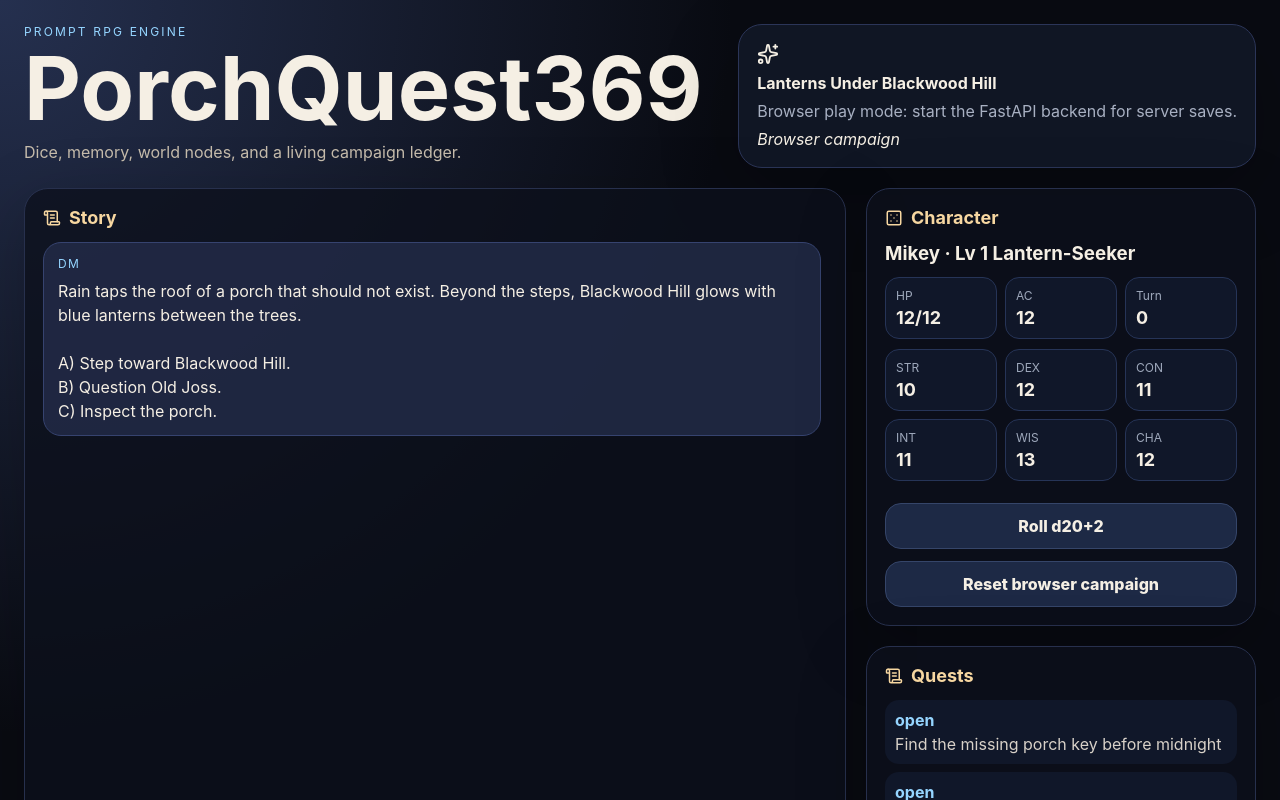
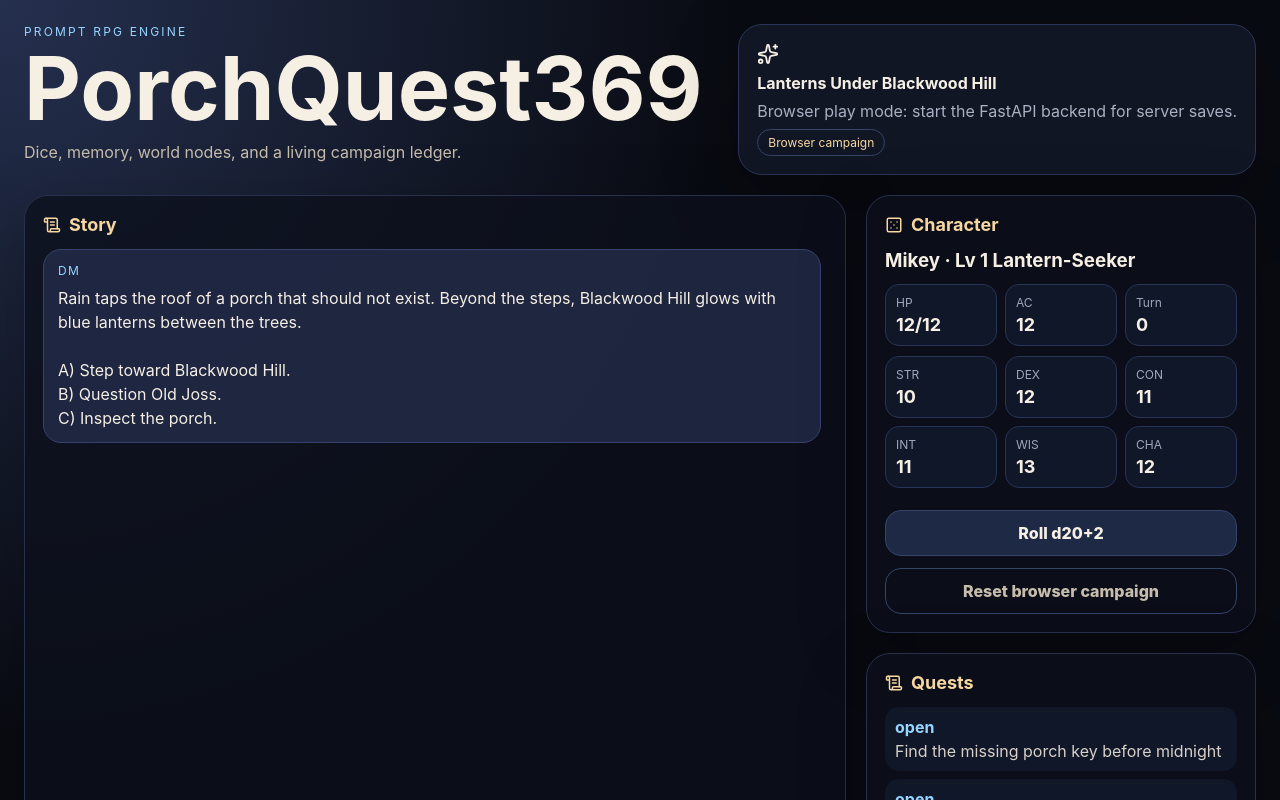
Before and after one commit to MichaelWave369/PorchQuest369, a React (Vite) app in the folder apps/web/: page / in a window 1280 px wide. Shown: the top 800 px of the page. Built offline with nearby package versions, Linux system fonts and the light colour scheme; no server answers.

Commit message:
Style browser play status and reset controls

```diff
--- a/apps/web/src/styles.css
+++ b/apps/web/src/styles.css
@@ -16,6 +16,7 @@ h1 { font-size: clamp(42px, 8vw, 88px); margin: 0; line-height: 0.9; }
 .subtitle { color: #c7bdad; margin: 14px 0 0; }
 .hero-card { min-width: 280px; display: flex; flex-direction: column; gap: 8px; padding: 18px; border: 1px solid #2b3558; border-radius: 24px; background: rgba(19, 24, 40, 0.84); box-shadow: 0 24px 80px rgba(0,0,0,.24); }
 .hero-card span { color: #a8b0c2; }
+.hero-card em { width: fit-content; border: 1px solid #354569; border-radius: 999px; padding: 5px 10px; color: #f7d7a1; font-style: normal; font-size: 12px; }
 .grid { display: grid; grid-template-columns: minmax(0, 1fr) 390px; gap: 20px; }
 .panel { border: 1px solid #27304d; background: rgba(12, 16, 28, 0.78); border-radius: 24px; padding: 18px; box-shadow: 0 20px 70px rgba(0,0,0,.22); }
 .panel h2 { display: flex; align-items: center; gap: 8px; margin: 0 0 14px; font-size: 18px; color: #f7d7a1; }
@@ -31,6 +32,7 @@ h1 { font-size: clamp(42px, 8vw, 88px); margin: 0; line-height: 0.9; }
 .prompt-bar input { border: 1px solid #314064; background: #101729; color: #fff8ec; border-radius: 16px; padding: 14px 16px; outline: none; }
 .prompt-bar button, .ghost { border: 0; background: linear-gradient(135deg, #f1ba70, #8fd1ff); color: #111521; border-radius: 16px; padding: 12px 18px; font-weight: 800; cursor: pointer; }
 .ghost { width: 100%; margin-top: 12px; background: #1d2945; color: #f5efe4; border: 1px solid #354569; }
+.ghost.secondary { background: transparent; color: #c7bdad; }
 .sidebar { display: flex; flex-direction: column; gap: 20px; }
 .stats-row, .mini-grid { display: grid; grid-template-columns: repeat(3, 1fr); gap: 8px; margin: 10px 0; }
 .stat-pill { background: #101729; border: 1px solid #263457; border-radius: 14px; padding: 10px; display: flex; flex-direction: column; gap: 4px; }
```
